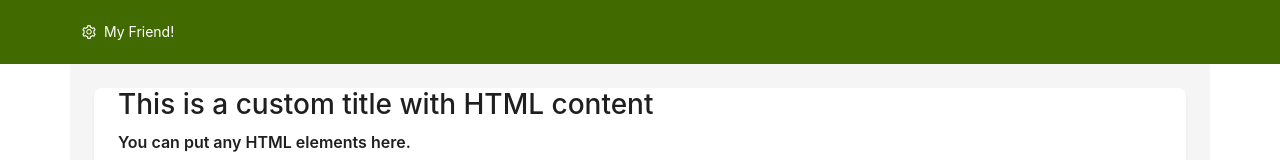
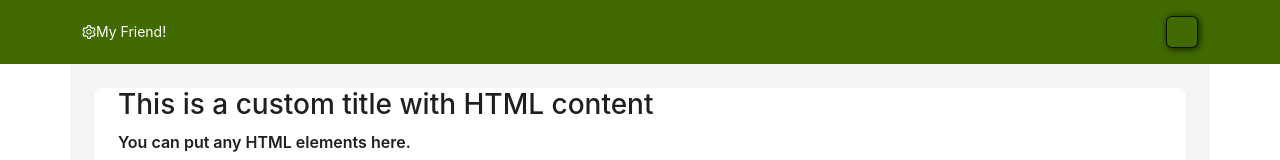
Before and after one commit to hosseinielham1991/todolist, a React (Create React App) app: page / in a window 1280 px wide. Shown: the top 160 px of the page. Built offline with nearby package versions, Linux system fonts and the light colour scheme.

Commit message:
add component popover

```diff
--- /dev/null
+++ b/src/component/popovermenu/popovermenu.js
@@ -0,0 +1,29 @@
+import React ,{useState}from 'react';
+import { Popover  } from 'antd';
+const Popovermenu = (props) => {
+    const [visible, setVisible] = useState(false);
+
+
+    const handleMenuClick = () => {
+        setVisible(true);
+    };
+
+    return (
+
+    <div className={props.className} onClick={handleMenuClick}>
+        {props.btn}
+        <Popover
+            arrowPointAtCenter
+            placement="center"
+            content={props.content}
+            open={visible}
+            onOpenChange={setVisible}
+            >
+
+        </Popover>
+    </div>
+
+  );
+};
+
+export default Popovermenu;
--- a/src/view/header/navbar.js
+++ b/src/view/header/navbar.js
@@ -1,53 +1,55 @@
-import React ,{useContext,useState} from 'react' ;
+import React ,{useContext} from 'react' ;
 import {paletteContext} from '../../App.js'; // Import the context
-import { Layout ,Popover,Space ,Typography } from 'antd';
+import { Layout ,Typography } from 'antd';
 import { dataContext } from '../../manager/todo.js';
 import {  SettingOutlined } from '@ant-design/icons';
-
+import Popovermenu from '../../component/popovermenu/popovermenu.js';
+ import styles from './navbar.module.css';
 function Navbar() {
 
   const { appPalette } = useContext(paletteContext); // Use appPalette, not palette
   const { data,setData } = useContext(dataContext); // Use appPalette, not palette
-
-
   const handleDataChange =(event)=>{
     const value = event.target.value
     data.name = value === ""? "My Friend!":value;
 
     setData ({...data})
 
-  }
+  };
   const { Text } = Typography;
-  const [visible, setVisible] = useState(false);
-
-  const handleMenuClick = () => {
-    setVisible(true);
-  };
 
 
-  const popoverContent = (
+  const popoverContentName = (
     <div className="flex-container">
       <label htmlFor="inputField">Your Name</label>
       <input onChange={handleDataChange} value={(data.name==="My Friend!"?"":data.name)} type="text" id="inputField" />
     </div>
-  );
+  ),
+  popoverBtntName =(<>
+  <SettingOutlined style={{color:appPalette.font.main}}/>
+  <Text style={{color:appPalette.font.main}}>{data.name}</Text></>);
+
+  const popoverContentColor = (
+    <div className="flex-container d-flex flex-row align-items-center">
+      <label htmlFor="inputField">Your Name</label>
+      <input onChange={handleDataChange} value={(data.name==="My Friend!"?"":data.name)} type="text" id="inputField" />
+    </div>
+  ),
+
+  popoverBtntColor =(<><div style={{backgroundColor:appPalette.bg.main}} className={styles.btnSelectedColor + ' ms-3 rounded '}></div></>);
+
 
 
     return (
         <Layout className='container-lg'  style={{backgroundColor:appPalette.bg.main,color:appPalette.font.main}} >
-           <Space onClick={handleMenuClick}>
-            <SettingOutlined style={{color:appPalette.font.main}}/>
-            <Text style={{color:appPalette.font.main}}>{data.name}</Text>
-            <Popover
-                  title="Hi!"
-                  content={popoverContent}
-                  open={visible}
-                  onOpenChange={setVisible}
-                >
-
-             </Popover>
-          </Space>
-
+          <div className='row'>
+            <div className='col-6'>
+              <Popovermenu btn={popoverBtntName} content={popoverContentName}></Popovermenu>
+            </div>
+            <div className='col-6 d-flex flex-row-reverse align-items-center'>
+              <Popovermenu btn={popoverBtntColor} className={'d-flex flex-row-reverse align-items-center h-100'} content={popoverContentColor}></Popovermenu>
+            </div>
+          </div>
 
 
         </Layout>
--- /dev/null
+++ b/src/view/header/navbar.module.css
@@ -0,0 +1,6 @@
+.btnSelectedColor{
+    width:2rem;
+    height:2rem;
+    box-shadow: 1px 1px 7px rgba(0, 0, 0, 0.8) !important;
+    border: 1px solid rgba(0, 0, 0, 0.8);
+}
```
Also changed, not shown: src/view/main/style.css (deleted, +0 -7 lines). Lines whose indentation alone changed are shown as unchanged.
